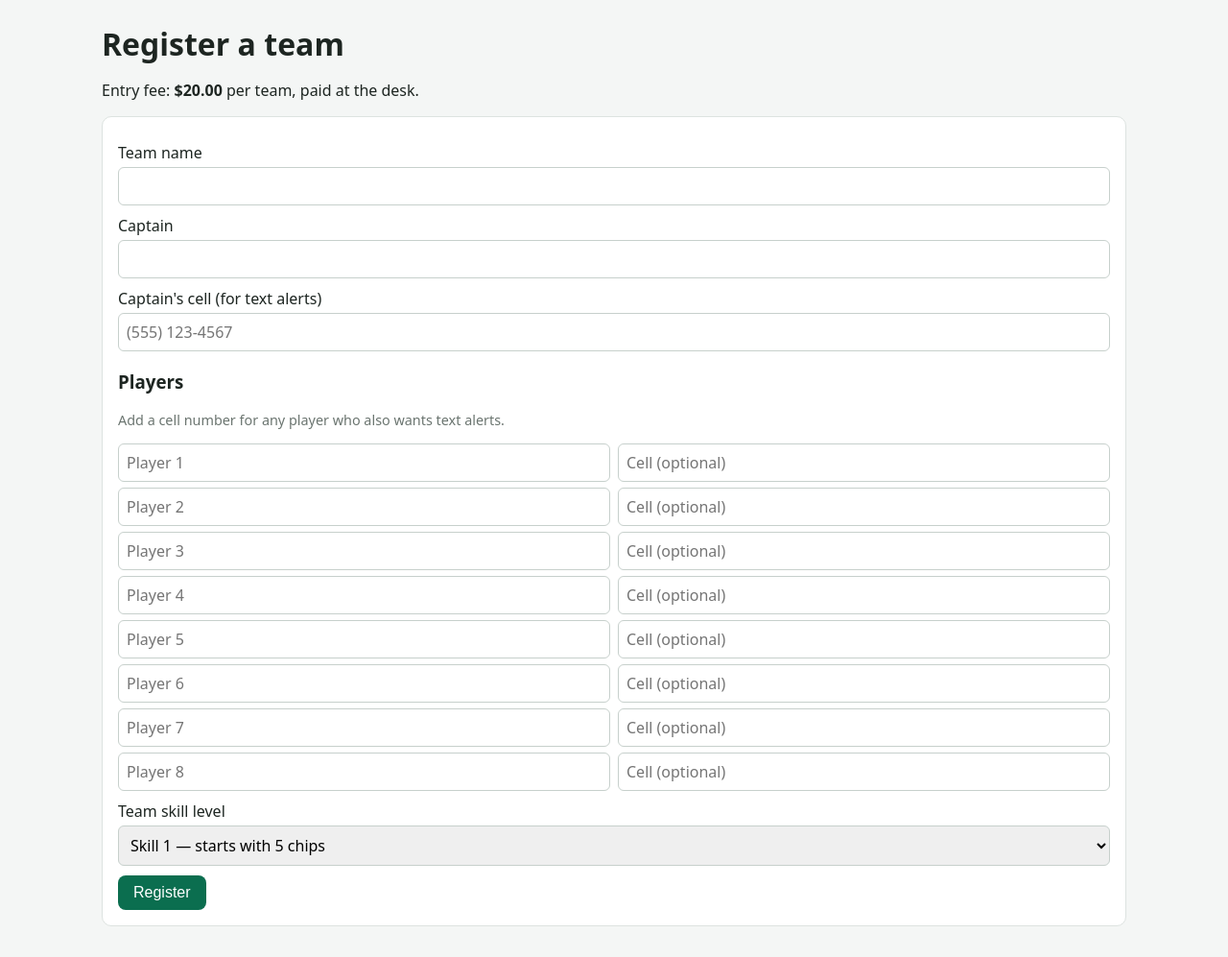
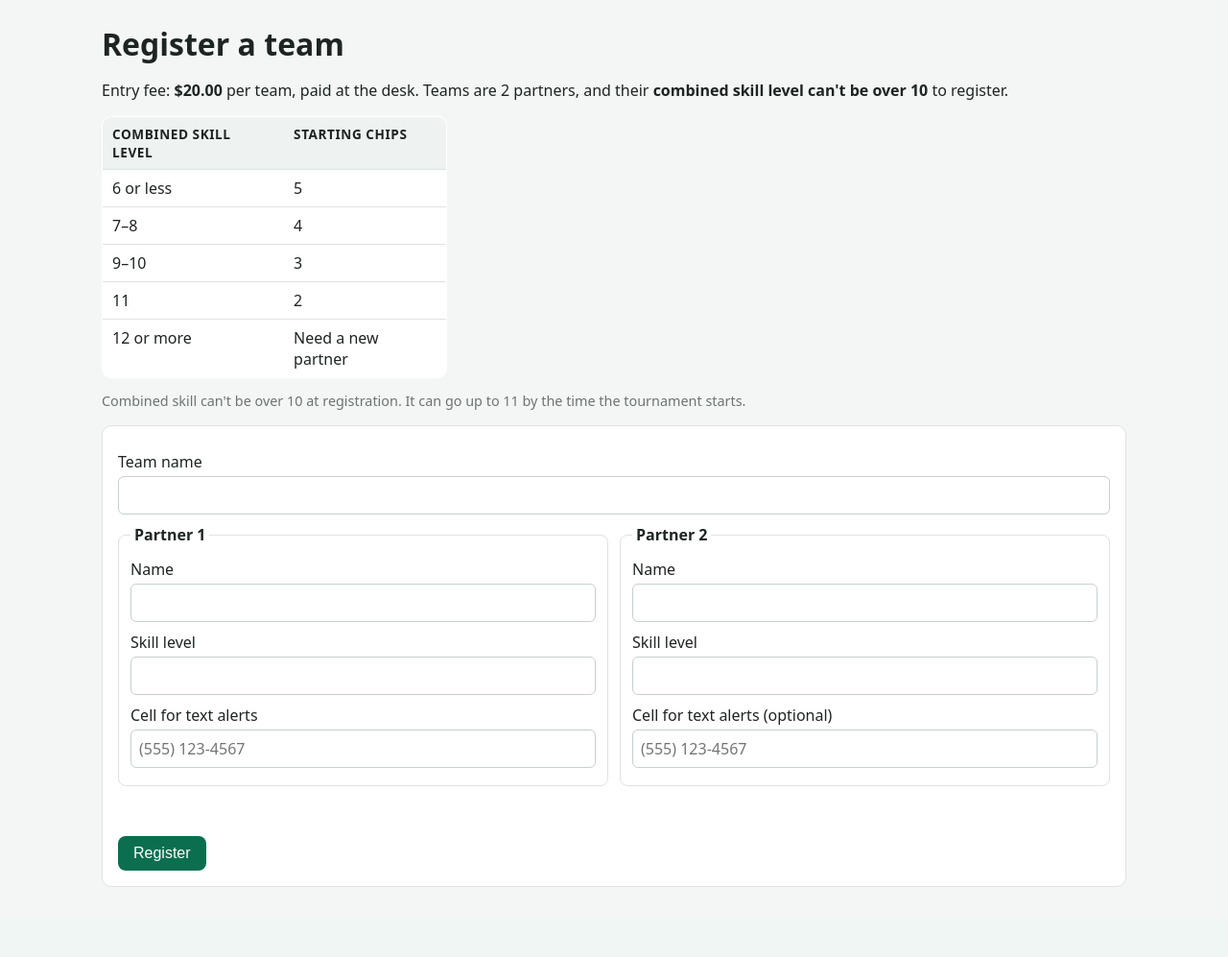
Before and after one commit to spark-prog/codefinity-introduction-to-python, a Flask app: page /register in a window 1280 px wide. Shown: the part 45-1042 px from the top of the page at 96% size. After the commit the page ends 969 px from the top, so only its background shows below. Run offline with Flask 3, Linux system fonts and the light colour scheme.

Commit message:
Use two-partner teams with combined skill chip brackets
Teams are two partners; their skill levels add up to a combined skill
that sets starting chips (6 or less = 5, 7-8 = 4, 9-10 = 3, 11 = 2).
Registration is capped at 10, roster updates may raise it to 11 before
the start, and 12 or more needs a new partner. Brackets and the cap are
editable in Settings until the tournament starts.

Co-Authored-By: Claude Opus 5.5 <noreply@anthropic.com>
Claude-Session: https://claude.ai/code/session_01SrcD7jwPeQ87qbLSquetew

```diff
--- a/chip_tournament/app.py
+++ b/chip_tournament/app.py
@@ -23,13 +23,12 @@ from chips.engine import (
     RUNNING,
     SETUP,
     WAITING,
+    TEAM_SIZE,
     Player,
     TournamentError,
     money,
 )
 from chips.storage import Store
-
-MAX_PLAYERS = 8
 
 
 def parse_money(text: str) -> int:
@@ -41,29 +40,37 @@ def parse_money(text: str) -> int:
         raise TournamentError(f"'{text}' is not a dollar amount.") from None
 
 
-def parse_skill_chips(text: str) -> dict[str, int]:
-    """Lines like '3 = 4' (skill level 3 starts with 4 chips)."""
-    result = {}
+def parse_chip_brackets(text: str) -> list[list[int]]:
+    """Lines like '8 = 4' (combined skill up to 8 starts with 4 chips)."""
+    brackets = []
     for line in (text or "").replace(",", "\n").splitlines():
         if not line.strip():
             continue
         if "=" not in line:
-            raise TournamentError(f"Use 'skill = chips' on each line, not '{line.strip()}'.")
-        level, chips = (part.strip() for part in line.split("=", 1))
-        if not level or not chips.isdigit() or int(chips) < 1:
+            raise TournamentError(f"Use 'highest combined skill = chips' on each line, not '{line.strip()}'.")
+        top, chips = (part.strip() for part in line.split("=", 1))
+        if not top.isdigit() or not chips.isdigit() or int(chips) < 1:
             raise TournamentError(f"Bad chip setting: '{line.strip()}'.")
-        result[level] = int(chips)
-    if not result:
-        raise TournamentError("Set at least one skill level.")
-    return result
+        brackets.append([int(top), int(chips)])
+    if not brackets:
+        raise TournamentError("Set at least one chip bracket.")
+    tops = [top for top, _ in brackets]
+    if len(set(tops)) != len(tops):
+        raise TournamentError("Each skill level can only appear once in the chip brackets.")
+    return sorted(brackets)
 
 
 def players_from_form(form) -> list[Player]:
     players = []
-    for i in range(MAX_PLAYERS):
-        name = form.get(f"player_name_{i}", "").strip()
-        if name:
-            players.append(Player(name=name, phone=form.get(f"player_phone_{i}", "").strip()))
+    for i in range(TEAM_SIZE):
+        skill = form.get(f"player_skill_{i}", "").strip()
+        if skill and not skill.isdigit():
+            raise TournamentError(f"Skill level '{skill}' must be a whole number.")
+        players.append(Player(
+            name=form.get(f"player_name_{i}", "").strip(),
+            phone=form.get(f"player_phone_{i}", "").strip(),
+            skill=int(skill or 0),
+        ))
     return players
 
 
@@ -99,7 +106,7 @@ def create_app(data_dir: str | None = None) -> Flask:
             "SETUP": SETUP,
             "RUNNING": RUNNING,
             "FINISHED": FINISHED,
-            "MAX_PLAYERS": MAX_PLAYERS,
+            "TEAM_SIZE": TEAM_SIZE,
         }
 
     def send_texts(t) -> None:
@@ -149,16 +156,18 @@ def create_app(data_dir: str | None = None) -> Flask:
             f = request.form
             team = act(
                 "Register team",
-                lambda t: t.register_team(
-                    f.get("name", ""), f.get("skill_level", ""), f.get("captain", ""), f.get("phone", ""),
-                    players_from_form(f),
-                ),
+                lambda t: t.register_team(f.get("name", ""), players_from_form(f)),
             )
             if team:
                 session[f"team_{team.id}"] = True
                 flash(f"{team.name} is registered! Your team PIN is {team.pin} — keep it to edit your roster.", "ok")
                 return redirect(url_for("team_page", team_id=team.id))
-        return render_template("register.html", t=t, form=request.form)
+        players = [
+            Player(name=request.form.get(f"player_name_{i}", ""), phone=request.form.get(f"player_phone_{i}", ""),
+                   skill=int(request.form[f"player_skill_{i}"]) if request.form.get(f"player_skill_{i}", "").isdigit() else 0)
+            for i in range(TEAM_SIZE)
+        ]
+        return render_template("register.html", t=t, form=request.form, players=players)
 
     @app.get("/team/<team_id>")
     def team_page(team_id):
@@ -185,8 +194,7 @@ def create_app(data_dir: str | None = None) -> Flask:
             f = request.form
             if act(
                 "Update roster",
-                lambda t: t.update_roster(team_id, f.get("captain", ""), f.get("phone", ""), players_from_form(f),
-                                          name=f.get("name")),
+                lambda t: t.update_roster(team_id, players_from_form(f), name=f.get("name")),
                 "Roster saved.",
             ):
                 return redirect(url_for("team_page", team_id=team_id))
@@ -216,7 +224,7 @@ def create_app(data_dir: str | None = None) -> Flask:
         t = store.load()
         return render_template(
             "admin.html", t=t, undo_label=store.last_undo_label(), texts=sms.recent(50), sms_enabled=sms.enabled,
-            skill_text="\n".join(f"{k} = {v}" for k, v in t.settings.skill_chips.items()),
+            bracket_text="\n".join(f"{top} = {chips}" for top, chips in t.settings.chip_brackets),
         )
 
     @app.post("/admin/settings")
@@ -245,10 +253,13 @@ def create_app(data_dir: str | None = None) -> Flask:
             if t.status == SETUP:
                 s.entry_fee_cents = parse_money(f.get("entry_fee", "0"))
                 s.added_money_cents = parse_money(f.get("added_money", "0"))
-                s.skill_chips = parse_skill_chips(f.get("skill_chips", ""))
-                missing = {tm.skill_level for tm in t.teams.values()} - set(s.skill_chips)
-                if missing:
-                    raise TournamentError(f"Registered teams use skill level(s) {', '.join(sorted(missing))}.")
+                s.chip_brackets = parse_chip_brackets(f.get("chip_brackets", ""))
+                cap = f.get("registration_cap", "")
+                if not cap.isdigit():
+                    raise TournamentError("Registration cap must be a whole number.")
+                s.registration_cap = int(cap)
+                if s.registration_cap > t.max_skill:
+                    raise TournamentError("The registration cap can't be higher than the top chip bracket.")
             s.race_to = int(race)
             if t.status == RUNNING:
                 t._call_matches()  # new tables may be free now
@@ -305,13 +316,6 @@ def create_app(data_dir: str | None = None) -> Flask:
         act("Adjust chips", lambda t: t.adjust_chips(team_id, change, request.form.get("reason", "")), "Chips adjusted.")
         return redirect(url_for("admin") + "#teams")
 
-    @app.post("/admin/team/<team_id>/skill")
-    @admin_required
-    def admin_skill(team_id):
-        act("Change skill level", lambda t: t.set_skill_level(team_id, request.form.get("skill_level", "")),
-            "Skill level updated.")
-        return redirect(url_for("admin") + "#teams")
-
     @app.post("/admin/team/<team_id>/remove")
     @admin_required
     def admin_remove(team_id):
--- a/chip_tournament/static/style.css
+++ b/chip_tournament/static/style.css
@@ -103,3 +103,12 @@ table.grid { width: 100%; border-collapse: collapse; background: var(--card); bo
   .topbar a { margin-left: 10px; }
   table.grid { display: block; overflow-x: auto; }
 }
+
+.partners { display: grid; grid-template-columns: 1fr 1fr; gap: 12px; }
+.partner { border: 1px solid var(--line); border-radius: 8px; padding: 4px 12px 8px; margin: 0; }
+.partner legend { font-weight: 700; padding: 0 4px; }
+.skill-check { font-weight: 600; min-height: 1.2em; }
+.skill-check.good { color: var(--felt); }
+.skill-check.bad, .warn { color: var(--danger); font-weight: 600; }
+.chip-table { max-width: 360px; margin-top: 8px; }
+@media (max-width: 640px) { .partners { grid-template-columns: 1fr; } }
--- /dev/null
+++ b/chip_tournament/templates/_chip_table.html
@@ -0,0 +1,8 @@
+<table class="grid chip-table">
+  <thead><tr><th>Combined skill level</th><th>Starting chips</th></tr></thead>
+  <tbody>
+    {% for label, chips in t.bracket_labels() %}<tr><td>{{ label }}</td><td>{{ chips }}</td></tr>{% endfor %}
+    <tr><td>{{ t.max_skill + 1 }} or more</td><td>Need a new partner</td></tr>
+  </tbody>
+</table>
+<p class="muted">Combined skill can't be over {{ t.settings.registration_cap }} at registration. It can go up to {{ t.max_skill }} by the time the tournament starts.</p>
--- a/chip_tournament/templates/_roster_fields.html
+++ b/chip_tournament/templates/_roster_fields.html
@@ -1,14 +1,37 @@
 <label>Team name <input name="name" required value="{{ v.name }}"></label>
-<label>Captain <input name="captain" required value="{{ v.captain }}"></label>
-<label>Captain's cell (for text alerts) <input name="phone" type="tel" required value="{{ v.phone }}" placeholder="(555) 123-4567"></label>
-<h3>Players</h3>
-<p class="muted">Add a cell number for any player who also wants text alerts.</p>
-<div class="players">
-  {% for i in range(MAX_PLAYERS) %}
+<div class="partners">
+  {% for i in range(TEAM_SIZE) %}
   {% set p = v.players[i] if v.players and i < v.players|length else none %}
-  <div class="player-row">
-    <input name="player_name_{{ i }}" placeholder="Player {{ i + 1 }}" value="{{ p.name if p else '' }}">
-    <input name="player_phone_{{ i }}" type="tel" placeholder="Cell (optional)" value="{{ p.phone if p else '' }}">
-  </div>
+  <fieldset class="partner">
+    <legend>Partner {{ i + 1 }}</legend>
+    <label>Name <input name="player_name_{{ i }}" required value="{{ p.name if p else '' }}" {% if locked %}readonly{% endif %}></label>
+    <label>Skill level <input name="player_skill_{{ i }}" class="skill" type="number" min="1" step="1" required
+      value="{{ p.skill if p and p.skill else '' }}" {% if locked %}readonly{% endif %}></label>
+    <label>Cell for text alerts{% if i %} (optional){% endif %}
+      <input name="player_phone_{{ i }}" type="tel" placeholder="(555) 123-4567" value="{{ p.phone if p else '' }}" {% if not i %}required{% endif %}></label>
+  </fieldset>
   {% endfor %}
 </div>
+<p class="skill-check" id="skill-check"></p>
+<script>
+(function () {
+  var brackets = {{ t.settings.chip_brackets|tojson }}, cap = {{ cap|tojson }};
+  var inputs = document.querySelectorAll("input.skill"), out = document.getElementById("skill-check");
+  function update() {
+    var total = 0, filled = 0;
+    inputs.forEach(function (el) { if (el.value) { total += parseInt(el.value, 10) || 0; filled++; } });
+    if (filled < inputs.length) { out.textContent = ""; out.className = "skill-check"; return; }
+    var chips = null;
+    for (var i = 0; i < brackets.length; i++) { if (total <= brackets[i][0]) { chips = brackets[i][1]; break; } }
+    if (total > cap) {
+      out.textContent = "Combined skill " + total + " is over the limit of " + cap + ". You need a different partner.";
+      out.className = "skill-check bad";
+    } else {
+      out.textContent = "Combined skill " + total + " → starts with " + chips + " chips.";
+      out.className = "skill-check good";
+    }
+  }
+  inputs.forEach(function (el) { el.addEventListener("input", update); });
+  update();
+})();
+</script>
--- a/chip_tournament/templates/_standings.html
+++ b/chip_tournament/templates/_standings.html
@@ -1,16 +1,16 @@
 <section>
   <h2>Teams</h2>
   <table class="grid">
-    <thead><tr><th>Team</th><th>Skill</th><th>Chips</th><th>W-L</th><th>Status</th><th>{% if t.status == SETUP %}Starts with{% else %}Worth / Paid{% endif %}</th></tr></thead>
+    <thead><tr><th>Team</th><th>Combined skill</th><th>Chips</th><th>W-L</th><th>Status</th><th>{% if t.status == SETUP %}Starts with{% else %}Worth / Paid{% endif %}</th></tr></thead>
     <tbody>
     {% for team in t.standings() %}
       <tr class="status-{{ team.status }}">
         <td><a href="{{ url_for('team_page', team_id=team.id) }}">{{ team.name }}</a></td>
-        <td>{{ team.skill_level }}</td>
+        <td>{{ team.combined_skill }}</td>
         <td>{% if team.status == ACTIVE %}<span class="chips">{% for _ in range(team.chips) %}●{% endfor %}</span> {{ team.chips }}{% else %}–{% endif %}</td>
         <td>{{ team.wins }}-{{ team.losses }}</td>
         <td>{{ team.status.replace("_", " ") }}</td>
-        <td>{% if t.status == SETUP %}{{ t.settings.skill_chips.get(team.skill_level, "?") }} chips
+        <td>{% if t.status == SETUP %}{% set c = t.chips_preview(team) %}{% if c %}{{ c }} chips{% else %}<span class="warn">needs new partner</span>{% endif %}
             {% elif team.status == ACTIVE %}{{ t.payout_for(team)|money }}
             {% else %}{{ team.payout_cents|money }}{% endif %}</td>
       </tr>
--- a/chip_tournament/templates/home.html
+++ b/chip_tournament/templates/home.html
@@ -11,7 +11,8 @@
   <ul class="facts">
     <li>Entry: <b>{{ s.entry_fee_cents|money }}</b> per team{% if s.added_money_cents %} · <b>{{ s.added_money_cents|money }}</b> added{% endif %}</li>
     <li>Race to <b>{{ s.race_to }}</b></li>
-    <li>Starting chips by skill: {% for lvl, chips in s.skill_chips.items() %}<span class="pill">Skill {{ lvl }} → {{ chips }}</span>{% endfor %}</li>
+    <li>Teams of {{ TEAM_SIZE }}. Starting chips by combined skill level: {% for label, chips in t.bracket_labels() %}<span class="pill">{{ label }} → {{ chips }}</span>{% endfor %}
+      <br><span class="muted">Combined skill can't be over {{ s.registration_cap }} at registration. It can go up to {{ t.max_skill }} by tournament time; {{ t.max_skill + 1 }} or more needs a new partner.</span></li>
     {% if s.cash_in_time %}<li>Cash-in opens: <b>{{ s.cash_in_time }}</b></li>{% endif %}
     {% if s.last_call_time %}<li>Last call: <b>{{ s.last_call_time }}</b></li>{% endif %}
   </ul>
@@ -22,7 +23,7 @@
 <details class="howto">
   <summary>How a chip tournament works</summary>
   <ul>
-    <li>Every team starts with chips based on its skill level.</li>
+    <li>Every team starts with chips based on its partners' combined skill level.</li>
     <li>Round 1 is a random draw. Each match is a race to {{ s.race_to }}.</li>
     <li>Win and you keep your chips and go to the bottom of the <b>winners list</b>. Lose and you give one chip back to the main table and go to the bottom of the <b>losers list</b>.</li>
     <li>Next round: winner 1 plays winner 2, loser 1 plays loser 2, and so on.</li>
--- a/chip_tournament/templates/register.html
+++ b/chip_tournament/templates/register.html
@@ -5,17 +5,13 @@
   <p>This tournament is over.</p>
 {% else %}
   {% if t.status == RUNNING %}<div class="banner">The tournament has started. Late entries pay {{ t.settings.entry_fee_cents|money }} and join the winners list.</div>{% endif %}
-  <p>Entry fee: <b>{{ t.settings.entry_fee_cents|money }}</b> per team, paid at the desk.</p>
+  <p>Entry fee: <b>{{ t.settings.entry_fee_cents|money }}</b> per team, paid at the desk.
+     Teams are {{ TEAM_SIZE }} partners, and their <b>combined skill level can't be over {{ t.settings.registration_cap }}</b> to register.</p>
+  {% include "_chip_table.html" %}
   <form method="post" class="card form">
-    {% set v = {"name": form.get("name", ""), "captain": form.get("captain", ""), "phone": form.get("phone", ""), "players": []} %}
+    {% set v = {"name": form.get("name", ""), "players": players} %}
+    {% set cap = t.settings.registration_cap %}
     {% include "_roster_fields.html" %}
-    <label>Team skill level
-      <select name="skill_level" required>
-        {% for lvl, chips in t.settings.skill_chips.items() %}
-        <option value="{{ lvl }}" {% if form.get("skill_level") == lvl %}selected{% endif %}>Skill {{ lvl }} — starts with {{ chips }} chips</option>
-        {% endfor %}
-      </select>
-    </label>
     <button class="button">Register</button>
   </form>
 {% endif %}
```
Also changed, not shown: chip_tournament/chips/engine.py (+97 -45 lines), chip_tournament/templates/admin.html (+13 -12 lines), chip_tournament/templates/roster.html (+8 -1 lines), chip_tournament/templates/team.html (+7 -3 lines), chip_tournament/tests/test_app.py (+18 -9 lines), chip_tournament/tests/test_engine.py (+84 -11 lines), chip_tournament/README.md.
